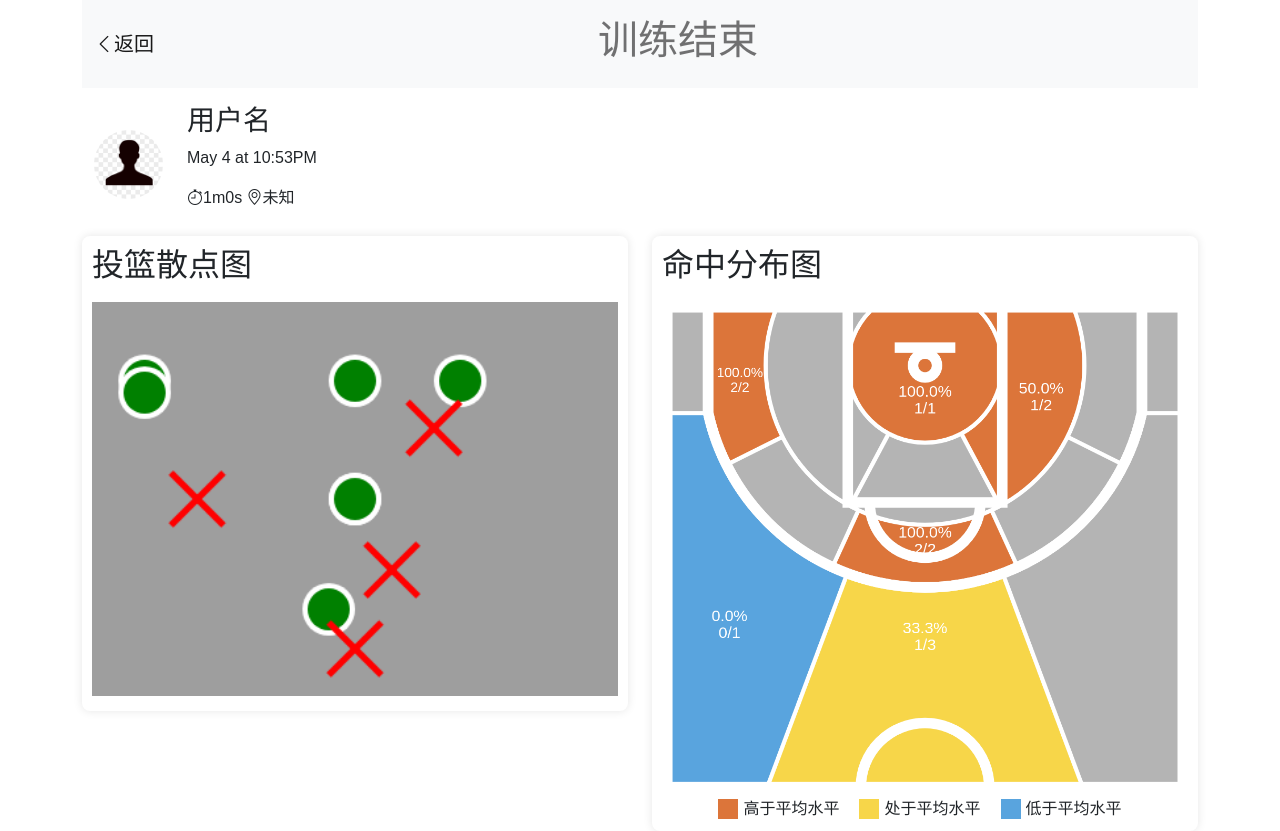
After one commit to lanpigwen/yoloWEB, a Flask app: page /afterShooting in a window 1280 px wide. The commit adds this page. Run offline with Flask 3, Linux system fonts and the light colour scheme; parts of the project's set-up code (start-up, migrations or seed data) failed here and were passed over.

Commit message:
小改动

```diff
--- a/app.py
+++ b/app.py
@@ -1,4 +1,4 @@
-from flask import Flask, render_template, request, Response,send_file,jsonify
+from flask import Flask, render_template, request, Response,send_file,jsonify,redirect,url_for
 import base64
 import numpy as np
 import cv2
@@ -19,7 +19,7 @@ fourcc = cv2.VideoWriter_fourcc(*'mp4v')  # 编解码器
 MAX_QUEUE_LENGTH = 3  # 假设队列长度为5
 frame_queue = deque(maxlen=MAX_QUEUE_LENGTH)
 all_frame=[]
-
+shootingInfo=[]
 # 读取错误图片并转换为OpenCV格式
 error_image = cv2.imread('test.png')
 
@@ -58,6 +58,10 @@ def dribbleReactPractice():
 def dataView():
     # model.predict("test.png")
     return render_template('view.html')
+
+@app.route('/afterShooting')
+def afterShooting():
+    return render_template('afterShooting.html')
 
 @app.route('/process_frame', methods=['POST'])
 def process_frame():
@@ -126,6 +130,7 @@ def process_frame():
 
 
 
+
 @app.route('/upload', methods=['POST'])
 def upload():
     width=int(request.form.get('imgWidth'))
@@ -159,7 +164,10 @@ def upload():
             return 'No file part', 400
         del allDataList[uuid]
         # os.remove('temp.mp4')
-        return send_file('output.mp4', as_attachment=True)
+        # return send_file('output.mp4', as_attachment=True)
+        # return redirect(url_for('afterShooting'))
+        return 'ok', 200
+
     else:
         print(uuid)
         return 'No UUID', 400
--- /dev/null
+++ b/templates/afterShooting.html
@@ -0,0 +1,267 @@
+<!DOCTYPE html>
+<html lang="zh">
+<head>
+    <meta charset="UTF-8">
+    <meta name="viewport" content="width=device-width, initial-scale=1.0">
+    <title>数据可视化展示</title>
+    <link rel="icon" href="static/5logo.png">
+    <link href="https://cdn.jsdelivr.net/npm/bootstrap@5.1.3/dist/css/bootstrap.min.css" rel="stylesheet">
+    <link rel="stylesheet" href="https://cdn.jsdelivr.net/npm/bootstrap-icons@1.8.1/font/bootstrap-icons.css">
+    <style>
+        .profile-header {
+            /* background: url('../static/2index.jpg'); */
+            background-size: cover;
+            /* padding: 20px; */
+            padding-top: 0px ;
+            text-align: center;
+            color: white;
+            margin-bottom: 15px;
+        }
+        .chart-container {
+            margin-top: 10px;
+        }
+        .chart {
+            padding: 10px;
+            background: white;
+            border-radius: 8px;
+            box-shadow: 0 0 10px rgba(0,0,0,0.1);
+        }
+    </style>
+    <script src="https://d3js.org/d3.v6.min.js"></script>
+    <style>
+        .axis path,
+        .axis line {
+            fill: none;
+            stroke: black;
+            shape-rendering: crispEdges;
+        }
+
+        .line {
+            fill: none;
+            stroke-width: 10px;
+        }
+
+        .make {
+            stroke: #f55602;
+        }
+
+        .miss {
+            stroke: #5b74a6;
+        }
+    </style>
+    <style>
+        #legend {
+            display: flex;
+            /* justify-content: center; */
+            flex-wrap: wrap; /* 确保图例项可以根据需要换行 */
+            margin-top: 0px;
+            margin-left: 10px;
+        }
+        .legend-item {
+            display: flex;
+            align-items: center;
+            margin-right: 20px; /* 间隔 */
+        }
+        .legend-color {
+            width: 20px; /* 颜色块的宽度 */
+            height: 20px; /* 颜色块的高度 */
+            margin-right: 5px; /* 颜色块和文字的间隔 */
+        }
+        .lower { background-color: rgba(89, 164, 222, 1); }
+        .average { background-color: rgba(247, 214, 73, 1); }
+        .high { background-color: rgba(220, 117, 58, 1); }
+        body {
+            font-family: Arial, sans-serif;
+            display: flex;
+            flex-direction: row;
+            align-items: center;
+        }
+
+        .courtDiv {
+            width: 100%;
+            display: flex;
+            flex-direction: column;
+            align-items: center;
+        }
+        .courtDiv canvas{
+            width: 100%;
+            /* height: 100%; */
+            margin-top: 10px;
+            margin-bottom: 5px;
+        }
+    </style>
+    <script src="../static/script.js"></script>
+    <script src="../static/court.js"></script>
+</head>
+<body>
+    <div class="container">
+        <nav class="navbar navbar-light bg-light">
+            <div class="container-fluid">
+                <a class="navbar-brand mb-0 h1" href="/"><i class="bi bi-chevron-left"></i>返回</a>
+                <span class="navbar-text mx-auto h1">训练结束</span>
+            </div>
+        </nav>
+        <div class="container mt-3">
+            <div class="row align-items-center">
+                <div class="col-1">
+                    <img src="../static/avator0.png" class="rounded-circle" alt="User Avatar" width="100%">
+                </div>
+                <div class="col">
+                    <h3 id="username">用户名</h3>
+                    <p id="trainTime">May 4 at 10:53PM</p>
+                    <p><i class="bi bi-stopwatch"></i>1m0s <i class="bi bi-geo-alt"></i>未知</p>
+                </div>
+            </div>
+        </div>
+        <div class="row chart-container">
+            <div class="col-md-6">
+                <div class="chart" >
+                    <h2>投篮散点图</h2>
+                    <div class="courtDiv">
+                        <canvas id="shootReplay"></canvas>
+                    </div>
+                </div>
+            </div>
+            <div class="col-md-6">
+                <div class="chart">
+                    <h2>命中分布图</h2>
+                    <div class="courtDiv">
+                        <canvas id="myCanvas"></canvas>
+                        <div id="legend">
+                            <div class="legend-item">
+                                <div class="legend-color high"></div>
+                                <div>高于平均水平</div>
+                            </div>
+                            <div class="legend-item">
+                                <div class="legend-color average"></div>
+                                <div>处于平均水平</div>
+                            </div>
+                            <div class="legend-item">
+                                <div class="legend-color lower"></div>
+                                <div>低于平均水平</div>
+                            </div>
+                        </div>
+                    </div>
+
+                </div>
+            </div>
+        </div>
+    </div>
+
+    <script src="https://cdn.jsdelivr.net/npm/bootstrap@5.1.3/dist/js/bootstrap.bundle.min.js"></script>
+    <script>
+            function drawPoint_nXY_O(point, color, dstContext , dstCanvas , radius = 20, alpha = 0.3) {
+                // 计算内外圆的半径
+                const outerRadius = radius ; // 外圆半径比内圆半径大2个像素
+                const innerRadius = radius-4;
+
+                // 绘制外圆（白色）
+                dstContext.beginPath();
+                dstContext.arc(point.x * dstCanvas.width, point.y * dstCanvas.height, outerRadius, 0, 2 * Math.PI);
+                dstContext.fillStyle = 'white'; // 外圆填充白色
+                dstContext.fill();
+                dstContext.closePath();
+
+                // 绘制内圆（橙色）
+                dstContext.beginPath();
+                dstContext.arc(point.x * dstCanvas.width, point.y * dstCanvas.height, innerRadius, 0, 2 * Math.PI);
+                dstContext.fillStyle = color; // 内圆填充橙色
+                dstContext.fill();
+                dstContext.closePath();
+            }
+
+            function drawPoint_nXY_X(point, color, dstContext , dstCanvas , size = 20, alpha = 0.3) {
+                    const x = point.x * dstCanvas.width;
+                    const y = point.y * dstCanvas.height;
+
+                    // 设置画笔颜色和粗细
+                    dstContext.strokeStyle = color;
+                    dstContext.lineWidth = size*0.25;
+
+                    // 绘制第一条斜线（\）
+                    dstContext.beginPath();
+                    dstContext.moveTo(x - size, y - size);
+                    dstContext.lineTo(x + size, y + size);
+                    dstContext.stroke();
+                    dstContext.closePath();
+
+                    // 绘制第二条斜线（/）
+                    dstContext.beginPath();
+                    dstContext.moveTo(x + size, y - size);
+                    dstContext.lineTo(x - size, y + size);
+                    dstContext.stroke();
+                    dstContext.closePath();
+                }
+
+    </script>
+    <script>
+                let shootingInfo=[
+            {nx:0.5,ny:0.5,score:true},
+            {nx:0.5,ny:0.5,score:true},
+            {nx:0.2,ny:0.5,score:false},
+            {nx:0.5,ny:0.2,score:true},
+            {nx:0.1,ny:0.2,score:true},
+            {nx:0.1,ny:0.23,score:true},
+            {nx:0.7,ny:0.2,score:true},
+            {nx:0.65,ny:0.32,score:false},
+            {nx:0.45,ny:0.78,score:true},
+            {nx:0.57,ny:0.68,score:false},
+            {nx:0.5,ny:0.88,score:false}
+
+        ];
+
+        function drawDynamic(court1_ctx,court1_canvas,shootingInfo,idx=0,dept=1000){
+            if(idx<shootingInfo.length){
+                console.log(idx)
+                if(shootingInfo[idx].score){
+                    drawPoint_nXY_O({x:shootingInfo[idx].nx,y:shootingInfo[idx].ny},'green',court1_ctx,court1_canvas);
+                }
+                else{
+                    drawPoint_nXY_X({x:shootingInfo[idx].nx,y:shootingInfo[idx].ny},'red',court1_ctx,court1_canvas);
+                }
+                setTimeout(() => drawDynamic(court1_ctx, court1_canvas, shootingInfo, idx + 1, dept), dept);
+            }
+        }
+        const queryParams = new URLSearchParams(window.location.search);
+        const param1 = queryParams.get('uuid'); // 获取param1的值
+        const param2=queryParams.get('court_img');
+        console.log(param1,param2)
+        let court_img = "static/" + param2; // 替换为你的图像路径
+        var court1_canvas = document.getElementById('shootReplay');
+        var court1_ctx = court1_canvas.getContext('2d');
+
+        var imageObj = new Image();
+
+        imageObj.src = court_img;
+        imageObj.onload = function() {
+            court1_canvas.width = imageObj.width;
+            court1_canvas.height = imageObj.height;
+            court1_ctx.clearRect(0, 0, court1_canvas.width, court1_canvas.height);
+            court1_ctx.drawImage(imageObj, 0, 0, court1_canvas.width, court1_canvas.height);
+            let dept=200;
+            setTimeout(() => drawDynamic(court1_ctx, court1_canvas, shootingInfo, 0,dept), dept);
+        };
+
+        console.log(param1,param2);
+
+        court1_canvas.addEventListener('click',()=>{
+            court1_ctx.clearRect(0, 0, court1_canvas.width, court1_canvas.height);
+            court1_ctx.drawImage(imageObj, 0, 0, court1_canvas.width, court1_canvas.height);
+            let dept=200;
+            setTimeout(() => drawDynamic(court1_ctx, court1_canvas, shootingInfo, 0,dept), dept);
+        })
+        var canvas = document.getElementById('myCanvas');
+        var ctx = canvas.getContext('2d');
+
+
+        drawCourt(canvas,ctx,shootingInfo,1000,Math.max(1,1000*(1/50)),'white',
+                        null_color='rgba(180, 180, 180, 1)',
+                        lower_color='rgba(89, 164, 222, 1)',
+                        average_color='rgba(247, 214, 73,1)',
+                        high_color='rgba(220, 117, 58, 1)',
+                        lower_percent=0.3,
+                        high_percent=0.5);
+
+    </script>
+</body>
+</html>
```
Also changed, not shown: templates/shooting.html (+13 -2 lines).
